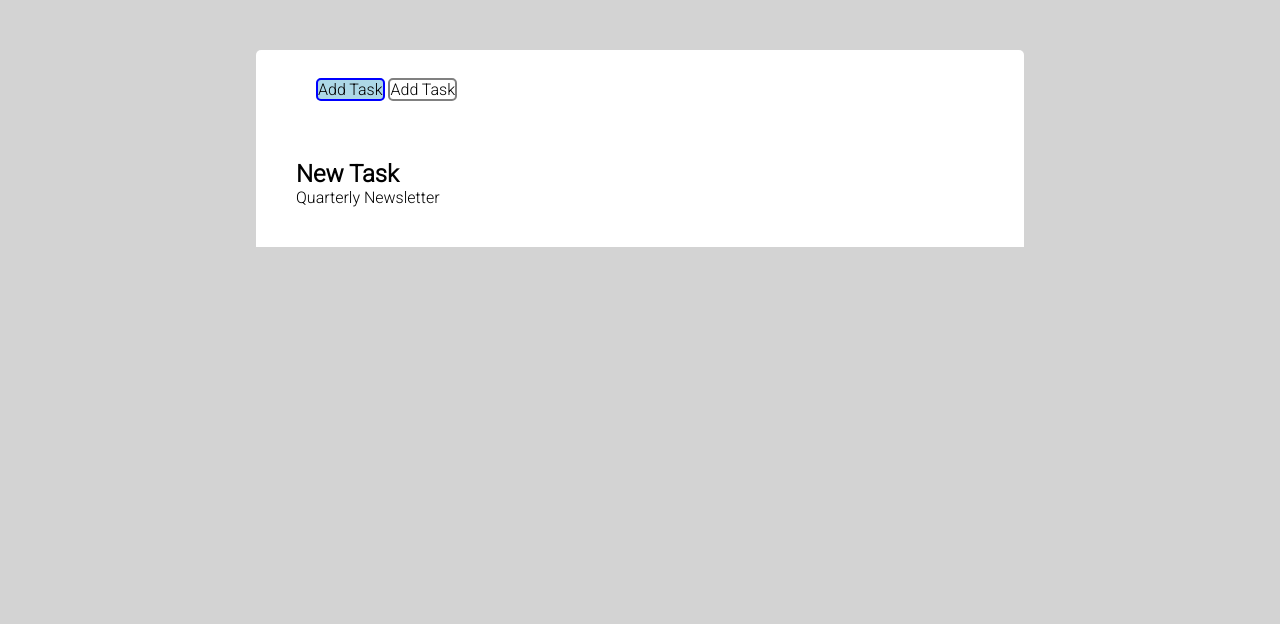
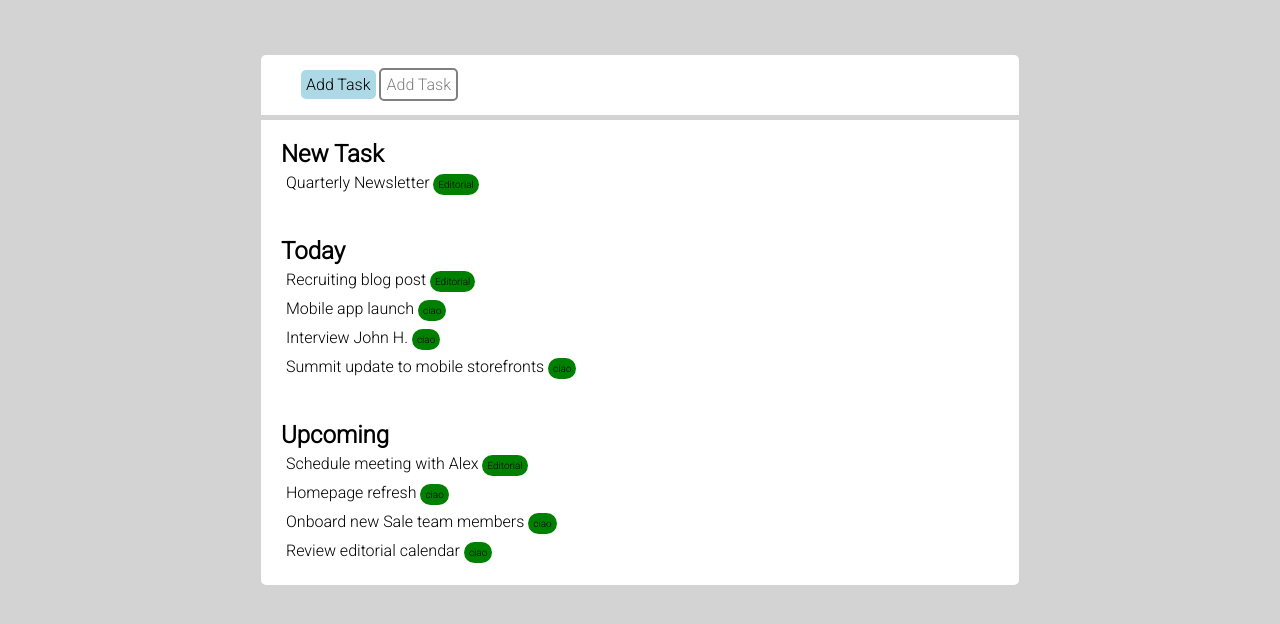
Before and after one commit to ChristianBaciu/html-css-toboolist, a plain HTML site: page index.html in a window 1280 px wide. Shown: the part 100-724 px from the top of the page. Drawn offline with Linux system fonts and the light colour scheme.

Commit message:
New task

```diff
--- a/index.html
+++ b/index.html
@@ -19,18 +19,38 @@
     </header>
 
     <!-- add Section -->
+
+    <div class="contenitore">
         <main>
             <nav>
                 <span class="bottone">Add Task</span>
                     <span class="bottone-disattivato">Add Task</span>
             </nav>
+        </main>
 
+        <footer>
+            <section>
+                <h1>New Task</h1>
+                <div> Quarterly Newsletter <span id="pulsante">Editorial</span></div>
+            </section>
 
             <section>
-            <h1> New Task</h1>
-            <div> Quarterly Newsletter <span></span></div>
+                <h1>Today</h1>
+                <div> Recruiting blog post <span id="pulsante">Editorial</span></div>
+                <div> Mobile app launch <span id="pulsante">ciao</span></div>
+                <div> Interview John H. <span id="pulsante">ciao</span></div>
+                <div> Summit update to mobile storefronts <span id="pulsante">ciao</span></div>
             </section>
-    </main>
+
+            <section>
+                <h1>Upcoming</h1>
+                <div> Schedule meeting with Alex <span id="pulsante">Editorial</span></div>
+                <div> Homepage refresh <span id="pulsante">ciao</span></div>
+                <div> Onboard new Sale team members <span id="pulsante">ciao</span></div>
+                <div> Review editorial calendar <span id="pulsante">ciao</span></div>
+            </section>
+        </footer>
+    </div>
 
 
 
--- a/style.css
+++ b/style.css
@@ -2,7 +2,6 @@
     margin: 0;
     box-sizing: border-box;
     font-family: 'Roboto', sans-serif;
-
 }
 
 body{
@@ -18,38 +17,61 @@ header{
 
 .titolo{
     font-size: 50px;
-    padding-bottom: 100px;
+}
+
+.contenitore{
+    margin-top: 50px;
+    margin-inline: 20%;
+
 }
 
 main{
-    margin-top: 50px;
-    padding: 20px;
-    margin-inline: 20%;
+    padding-top: 20px;
     background-color: white;
     border-radius: 5px 5px 0px 0px ;
+}
+
+footer{
+    margin-top: 5px;
+    background-color: white;
+    border-radius: 0px 0px 5px 5px;
 
 }
 
+
+
 nav{
     height: 40px;
-    padding: 10px;
     padding-left: 40px;
 }
 
 section{
-    margin-top: 30px;
     padding: 20px;
 
 }
 
 .bottone{
+    padding: 5px;
     background-color: lightblue;
     border-radius: 5px 5px 5px 5px;
-    border: 2px solid blue;
+  }
+
+.bottone-disattivato{
+    padding: 5px;
+    border-radius: 5px 5px 5px 5px;
+    border: 2px solid grey;
+    color: grey;
+
 }
 
-.bottone-disattivato{
-    border-radius: 5px 5px 5px 5px;
-    border: 2px solid grey;
+div{
+    padding: 5px;
+}
 
+
+#pulsante{
+    padding: 5px;
+    background-color: green;
+    border-radius: 20px 20px 20px 20px;
+    font-size: 10px;
 }
```
Lines whose indentation alone changed are shown as unchanged.
